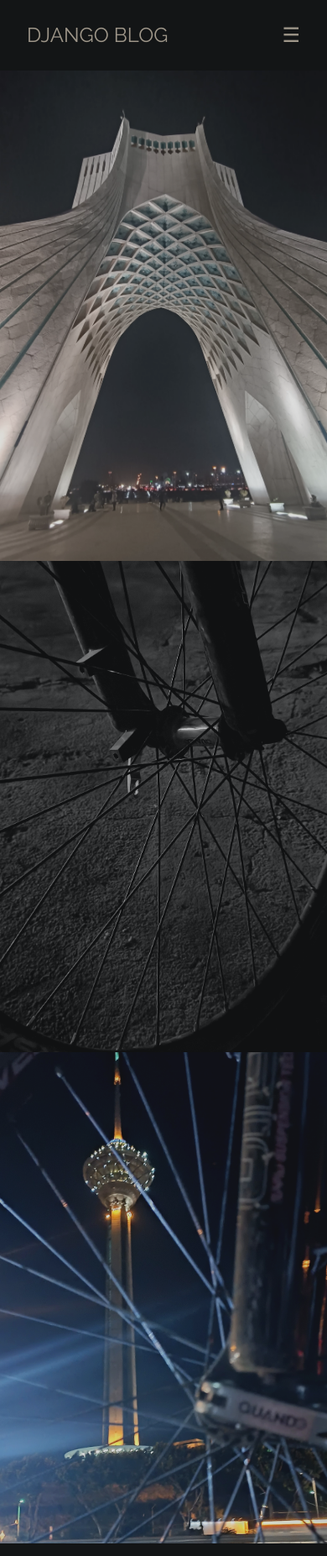
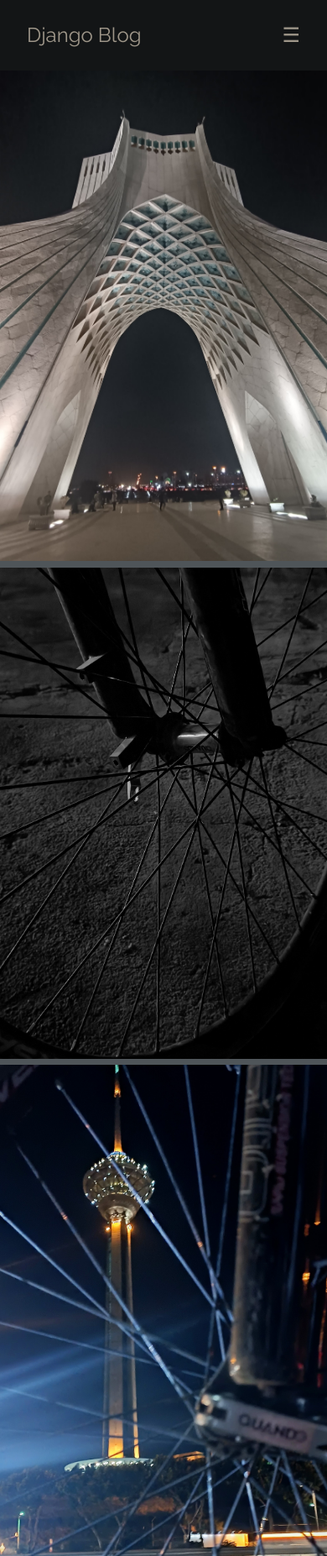
Before and after one commit to mitinull/django-blog, a Django app: page / in a window 390 px wide. Shown: the whole page at 84% size. Run offline with Django 4.2, Linux system fonts and the light colour scheme.

Commit message:
Changing styles and header spelling

```diff
--- a/blog/static/blog/blog.css
+++ b/blog/static/blog/blog.css
@@ -21,6 +21,8 @@ h5 {
 .grid {
   display: grid;
   grid-template-columns: 1fr 1fr 1fr;
+  /* gap: .5rem;
+  padding: .5rem; */
   /* gap: calc(1.5vw + 0.5rem);
   padding: calc(2.5vw + 1rem); */
 }
@@ -35,12 +37,18 @@ h5 {
 @media screen and (max-width: 750px) {
   .grid {
     grid-template-columns: 1fr 1fr;
+    /* padding: .5rem; */
+  }
+
+  .grid img {
+    opacity: 1;
   }
 }
 
 @media screen and (max-width: 500px) {
   .grid {
     grid-template-columns: 1fr;
+    gap: 0.5rem;
   }
 }
 
--- a/blog/templates/blog/header.html
+++ b/blog/templates/blog/header.html
@@ -22,7 +22,7 @@
 
 <header class="w3-container w3-top w3-hide-large w3-xlarge w3-padding-16"
         id="header">
-  <span class="w3-left w3-padding">DJANGO BLOG</span>
+  <span class="w3-left w3-padding">Django Blog</span>
   <span class="w3-right"
         style="padding: 8px 16px;
                cursor: pointer"
```
